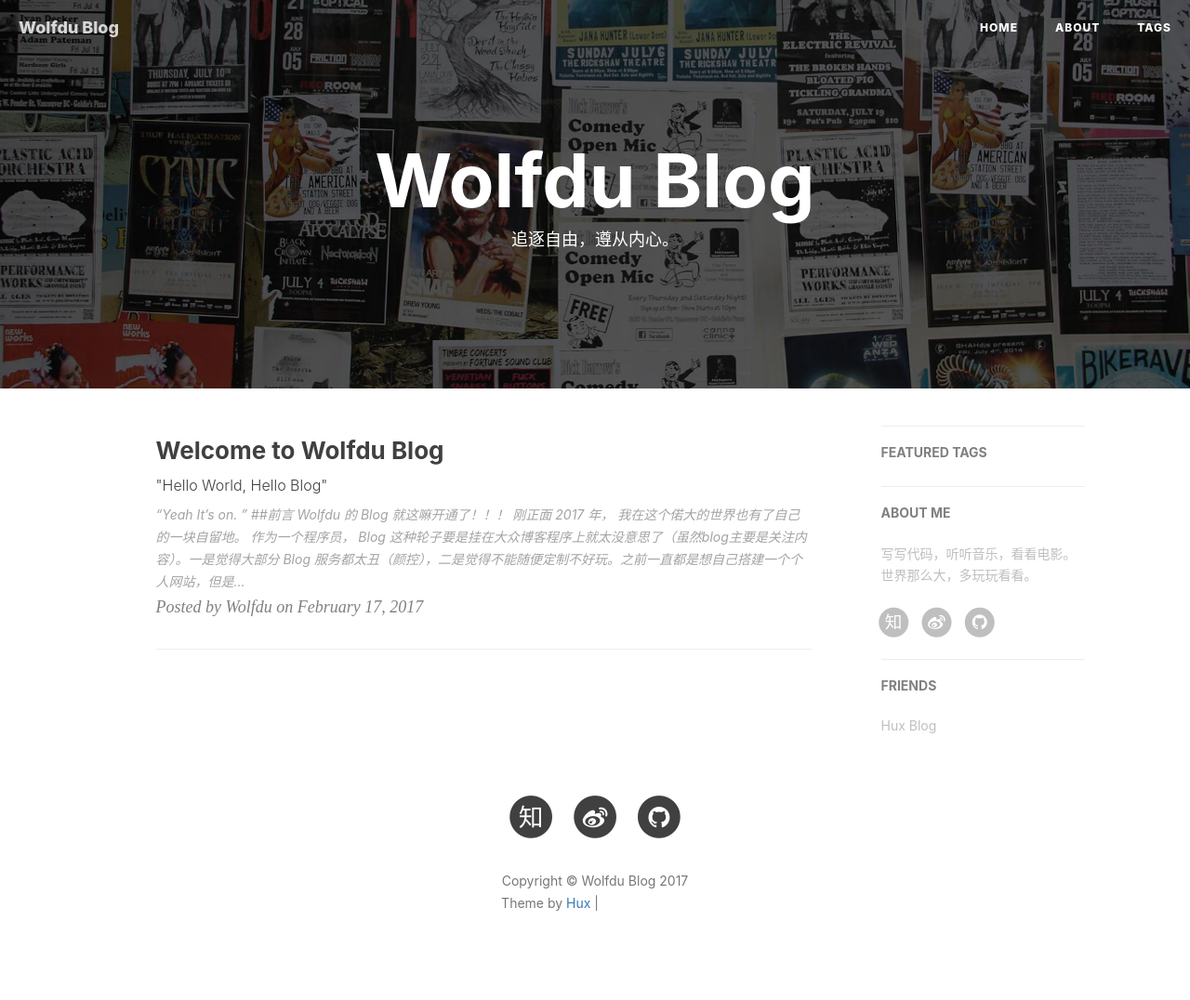
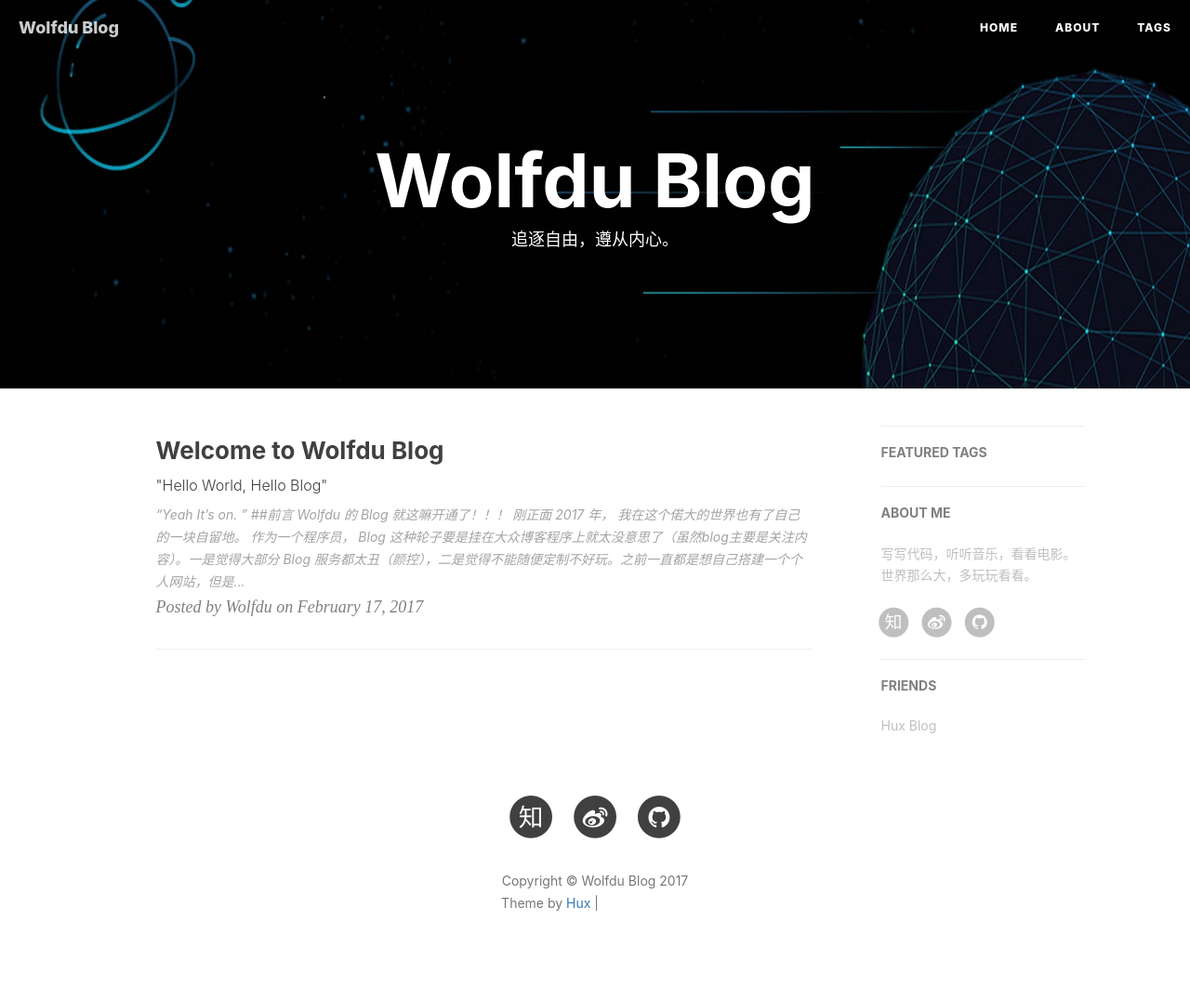
Before and after one commit to wolfdu/wolfdu.github.io, a Jekyll site: the page built from index.html, in a window 1280 px wide. Shown: the whole page at 93% size. Built offline with Jekyll 4.4.1, drawn with Linux system fonts in a browser that asks for light colours; nearby versions of some CDN libraries; the list of posts is cut into pages by our own code; comment, search, counter and statistics services are not loaded; grey boxes are pictures that could not be loaded.

Commit message:
modified home-blog img

```diff
--- a/_config.yml
+++ b/_config.yml
@@ -1,7 +1,7 @@
 # Site settings
 title: Wolfdu Blog                      #your blog title
 SEOTitle: 阿杜的博客 | Wolfdu Blog
-header-img: img/home-bg.jpg
+header-img: img/home-blog.jpg
 email: yhdu35@foxmail.com
 description: "Cool Blog"
 keyword: ""
```
Also changed, not shown: img/home-blog.jpg (added).
